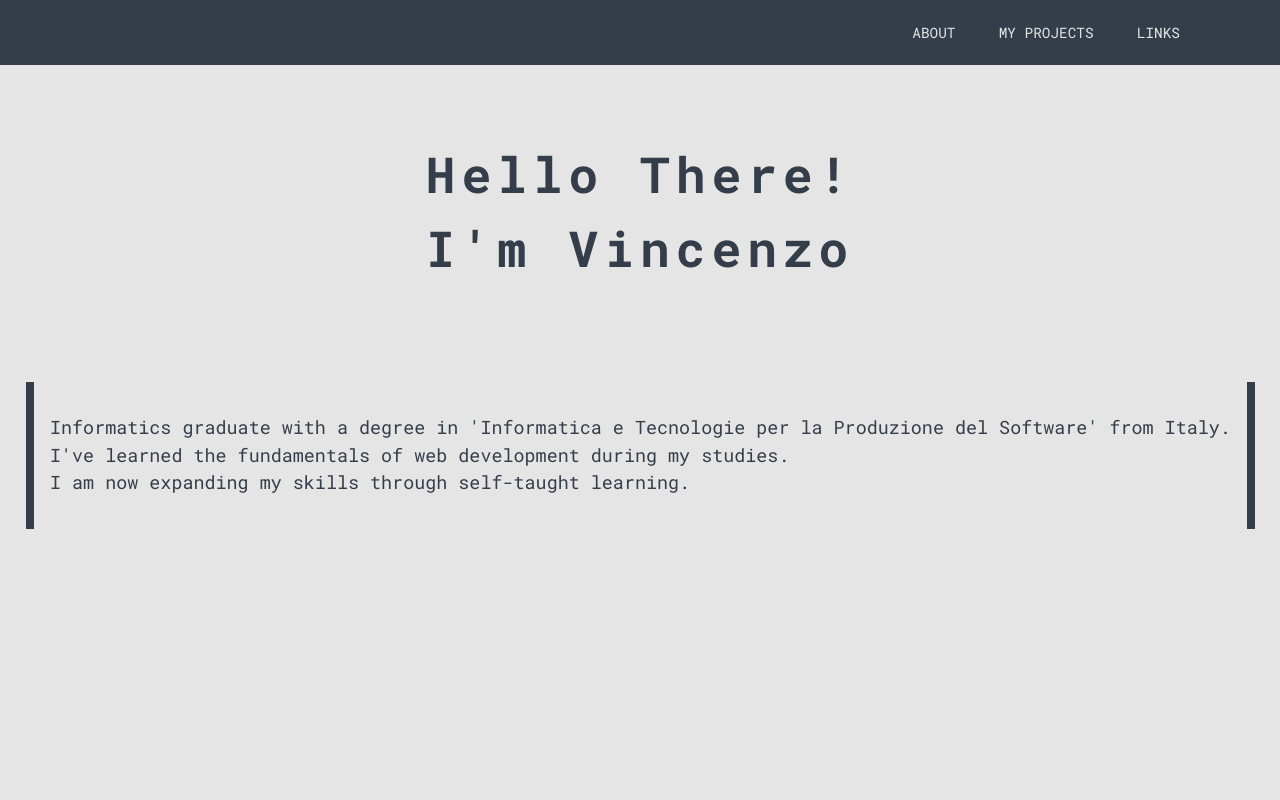
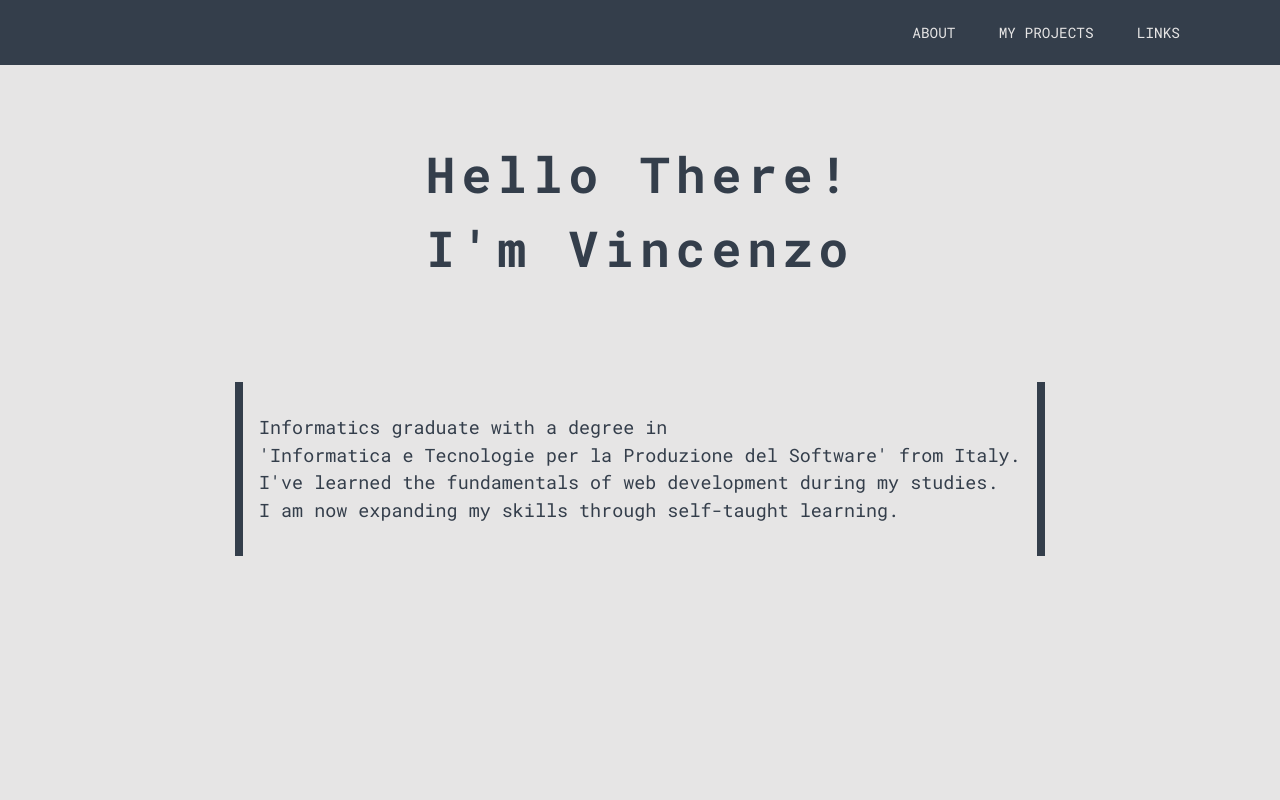
Before and after one commit to VincenzoMuolo/VincenzoMuolo.github.io, a website: page src/index.html in a window 1280 px wide. Shown: the top 800 px of the page. Drawn offline with nearby package versions, Linux system fonts and the light colour scheme.

Commit message:
Update index.html

```diff
--- a/src/index.html
+++ b/src/index.html
@@ -44,8 +44,8 @@
          <h1 id="header_title" class="header__title">Hello There! I'm Vincenzo</h1>
          <div id="header_textbox" class="header__textbox">
             <p id="header_text" class="header__text">
-               Informatics graduate with a degree in 'Informatica e Tecnologie per la Produzione del Software' from Italy.
-               <br />I've learned the fundamentals of web development during my studies. <br />I am now expanding my skills through self-taught learning.
+               Informatics graduate with a degree in <br/>'Informatica e Tecnologie per la Produzione del Software' from Italy.
+               <br/>I've learned the fundamentals of web development during my studies. <br/>I am now expanding my skills through self-taught learning.
             </p>
          </div>
          <a id="header_scroll" class="header__scroll" href="#projects">
```
